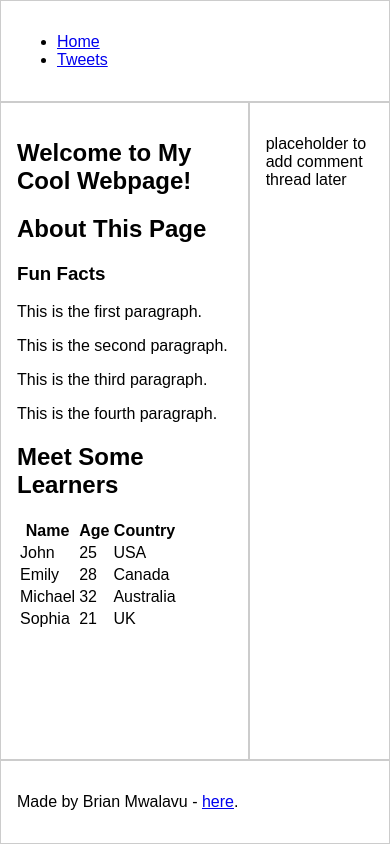
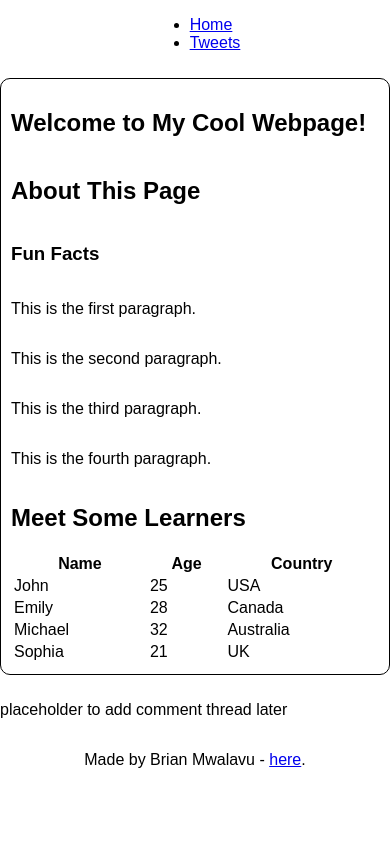
Before and after one commit to BraynMwalavu/alx_html_css, a plain HTML site: page css_basic/index.html in a window 390 px wide. Drawn offline with Linux system fonts and the light colour scheme.

Commit message:
Task 2: Add responsive viewport meta tag and smartphone class

```diff
--- a/css_basic/styles.css
+++ b/css_basic/styles.css
@@ -1,42 +1,31 @@
-/* Make body and html stretch full height */
-html, body {
-    height: 100%;
-    margin: 0;
-    font-family: Arial, sans-serif;
-}
-
-/* Flex column layout: header, main, footer */
 body {
     display: flex;
     flex-direction: column;
+    align-items: center;
+    font-family: Arial, sans-serif;
+    margin: 0;
+    padding: 0;
 }
 
-/* Header and Footer styles */
-header, footer {
-    border: 1px solid #ccc;
-    padding: 16px;
-    text-align: left;
+/* Container inside body */
+main {
+    display: flex;
+    flex-direction: column;
+    width: 80%;
 }
 
-/* Main content container: holds article and aside */
-main {
+/* Article box styling */
+article {
     display: flex;
-    flex-direction: row;
-    flex: 1; /* fills remaining space */
-    min-height: 0;
+    flex-direction: column;
+    border: 1px solid #000;
+    border-radius: 10px;
+    padding: 10px;
+    margin: 10px 0;
 }
 
-/* Article and Aside content areas */
-article {
-    flex: 2;
-    border: 1px solid #ccc;
-    padding: 16px;
-    overflow-y: auto;
+/* Responsive support class (already defined in base.css if provided) */
+.works_on_smartphone main {
+    flex-direction: column;
+    width: 100%;
 }
-
-aside {
-    flex: 1;
-    border: 1px solid #ccc;
-    padding: 16px;
-    overflow-y: auto;
-}
```
